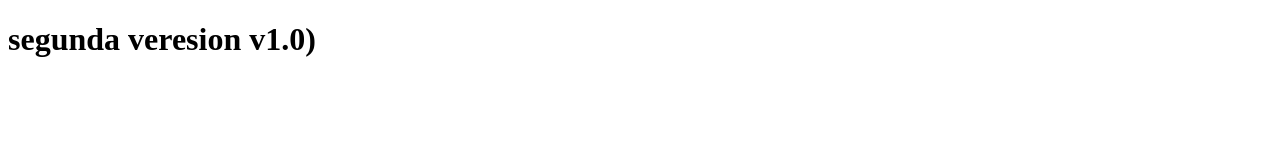
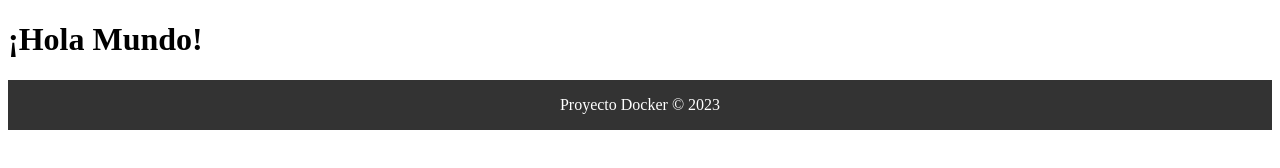
Before and after one commit to neo1312/web_project, a plain HTML site: page app/index.html in a window 1280 px wide. Drawn offline with Linux system fonts and the light colour scheme.

Commit message:
:feuatre 2: fotter:

```diff
--- a/app/index.html
+++ b/app/index.html
@@ -1,9 +1,22 @@
 <!DOCTYPE html>
 <html>
 <head>
-    <title>Proyecto Web</title>
+    <title>Proyecto Básico</title>
+    <style>
+        footer {
+            background: #333;
+            color: white;
+            padding: 1rem;
+            text-align: center;
+        }
+    </style>
 </head>
 <body>
-    <h1>segunda veresion v1.0)</h1>
+    <h1>¡Hola Mundo!</h1>
+
+    <!-- FEATURE 2: Nuevo Footer -->
+    <footer>
+        Proyecto Docker © 2023
+    </footer>
 </body>
 </html>
```
Also changed, not shown: 2 other files.
